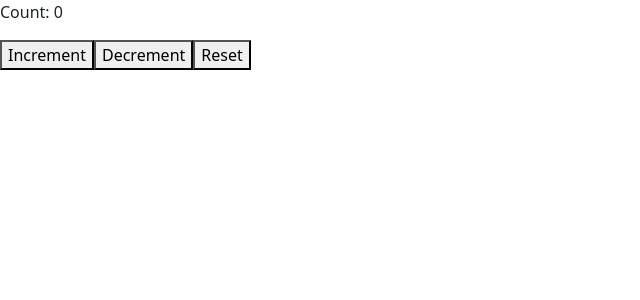
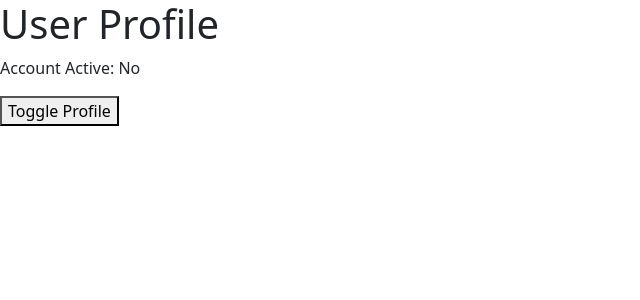
Before and after one commit to Seenu1702/myprofile, a React (Vite) app: page / in a window 1280 px wide. Shown: the top 300 px of the page, without its empty margins (0-640 px from the left). Built offline with nearby package versions, Linux system fonts and the light colour scheme.

Commit message:
useReducer second example

```diff
--- a/src/App.jsx
+++ b/src/App.jsx
@@ -1,17 +1,25 @@
-/* eslint-disable no-unused-vars */
-import React, { useReducer } from 'react';
-import { useState } from 'react';
-import { initialState, reducer } from './Reducer/Count';
+import React from 'react';
+import { useReducer } from 'react';
+
+const initialState = {
+  isActive : false,
+};
+
+function reducer(state,action){
+  switch (action.type){
+    case 'toggle':
+      return {isActive: !state.isActive};
+  }
+}
 
 function App() {
 
   const [state, dispatch] = useReducer(reducer, initialState);
   return (
     <div>
-      <p>Count: {state.count}</p>
-      <button onClick={() =>dispatch({type:'increment'})}>Increment</button>
-      <button onClick={() =>dispatch({type:'decrement'})}>Decrement</button>
-      <button onClick={() =>dispatch({type:'reset'})}>Reset</button>
+      <h1>User Profile</h1>
+      <p>Account Active: {state.isActive ? 'Yes' : 'No'}</p>
+      <button onClick={() => dispatch({type: 'toggle'})}>Toggle Profile</button>
     </div>
   )
 }
--- a/src/Reducer/Count.jsx
+++ /dev/null
@@ -1,20 +0,0 @@
-const initialState = {
-    count: 0,
-}
-
-function reducer(state,action){
-    switch (action.type){
-        case 'increment':
-            return {count: state.count+1};
-        case 'decrement':
-            return {count: state.count-1};
-        case 'reset':
-            return {count: 0};
-    }
-}
-
-
-export {
-    initialState,
-    reducer,
-}
```
